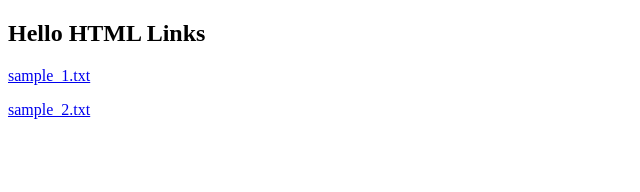
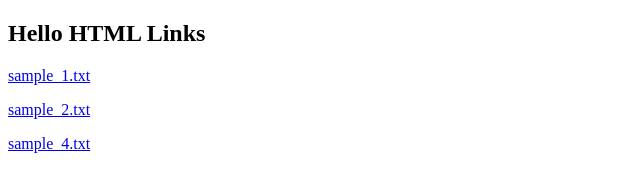
Before and after one commit to haporbobo/test_project, a plain HTML site: page index.html in a window 1280 px wide. Shown: the whole page, without its empty margins (0-640 px from the left). Drawn offline with Linux system fonts and the light colour scheme.

Commit message:
Update index.html

```diff
--- a/index.html
+++ b/index.html
@@ -8,5 +8,7 @@
 
 <p><a href="https://haporbobo.github.io/test_project/sample_2.txt">sample_2.txt</a></p>
 
+<p><a href="https://haporbobo.github.io/test_project/hop_2/sample_4.txt">sample_4.txt</a></p>
+
 </body>
 </html>
```
